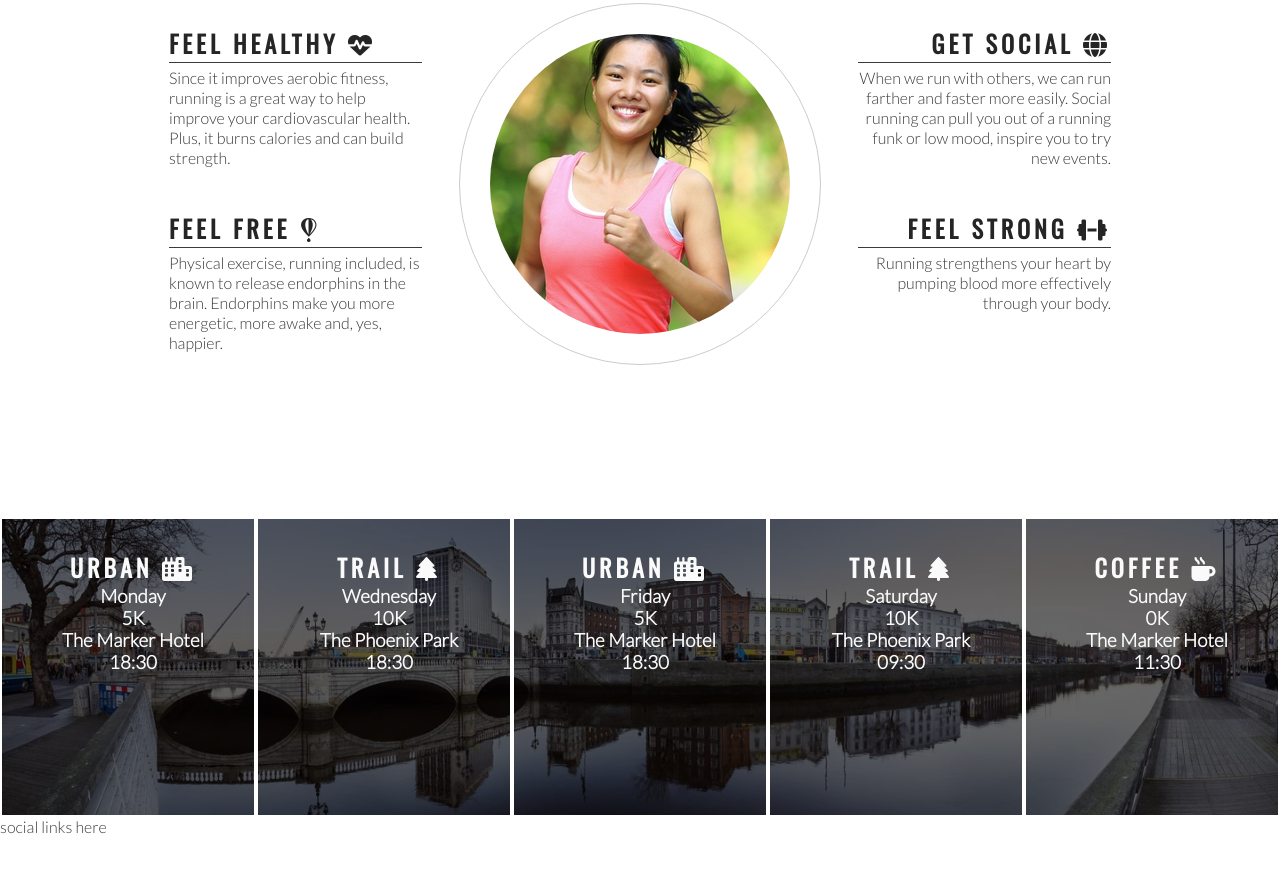
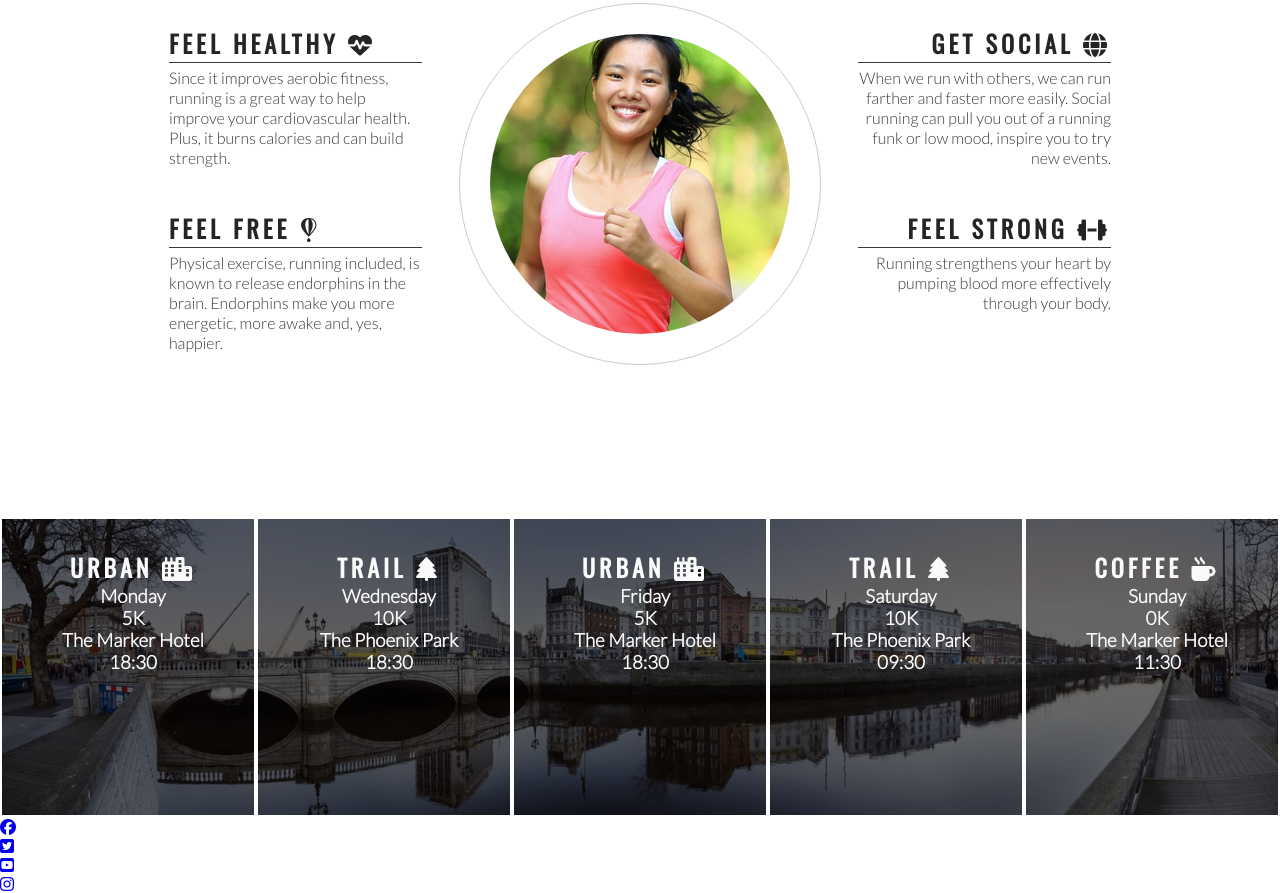
Before and after one commit to DanJtl/love_running, a plain HTML site: page index.html in a window 1280 px wide. Shown: the part 778-1671 px from the top of the page. Before the commit the page ends 1614 px from the top, so only its background shows below. Drawn offline with nearby package versions, Linux system fonts and the light colour scheme.

Commit message:
Add social media icons to footer

```diff
--- a/index.html
+++ b/index.html
@@ -117,7 +117,20 @@
         </div>
     </section>
     <footer>
-        social links here
+        <ul>
+            <li>
+                <a href="https://facebook.com" target="_blank" rel="noopener" aria-label="Visit our Facebook page (opens in a new tab)"><i class="fab fa-facebook"></i></a>
+            </li>
+            <li>
+                <a href="https://twitter.com" target="_blank" rel="noopener" aria-label="Visit our Twitter page (opens in a new tab)"><i class="fab fa-twitter-square"></i></a>
+            </li>
+            <li>
+                <a href="https://youtube.com" target="_blank" rel="noopener" aria-label="Visit our Youtube page (opens in a new tab)"><i class="fab fa-youtube-square"></i></a>
+            </li>
+            <li>
+                <a href="https://instagram.com" target="_blank" rel="noopener" aria-label="Visit our Instagram page (opens in a new tab)"><i class="fab fa-instagram"></i></a>
+            </li>
+        </ul>
     </footer>
 
     <!-- font awesome script-->
```
